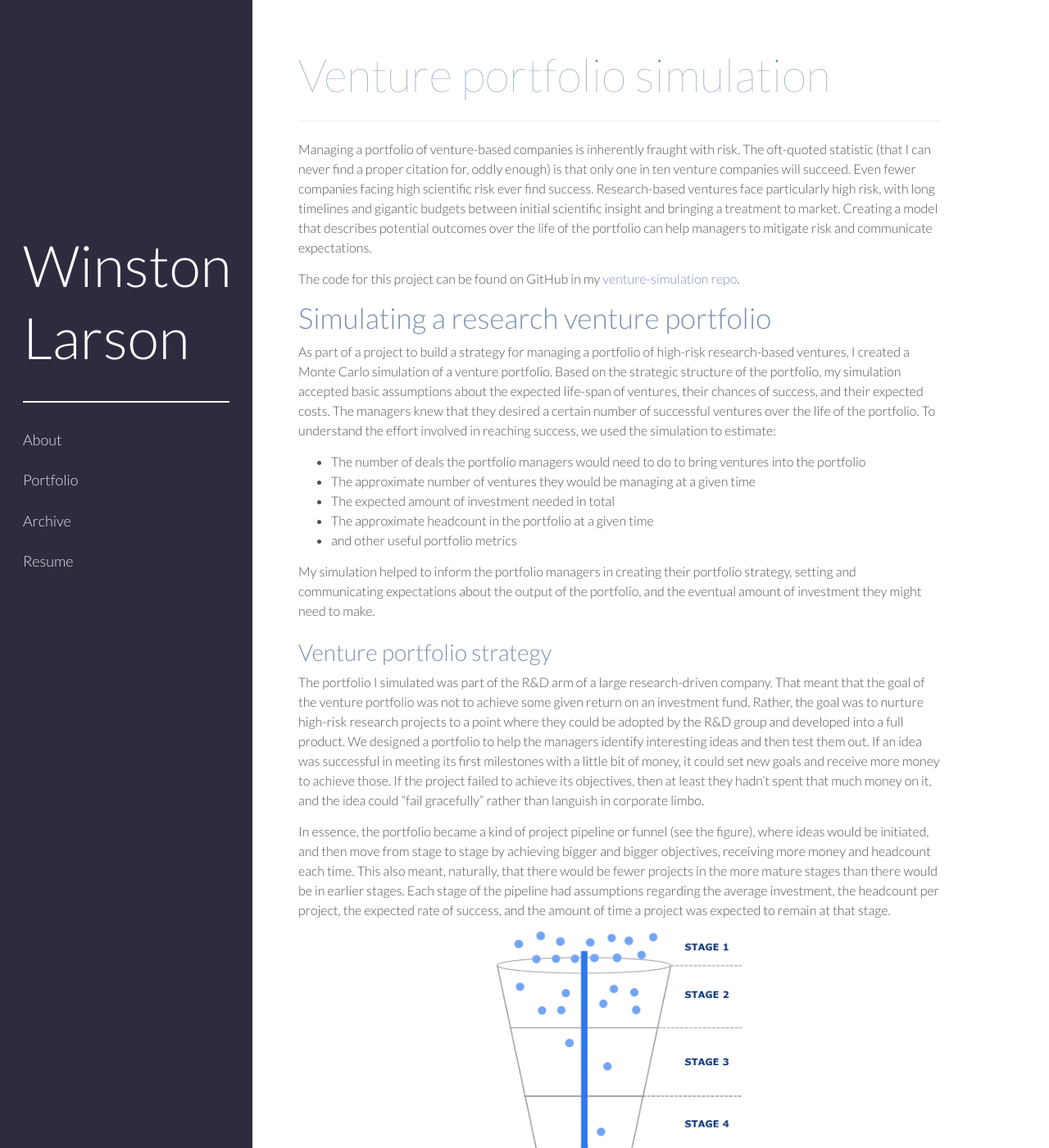
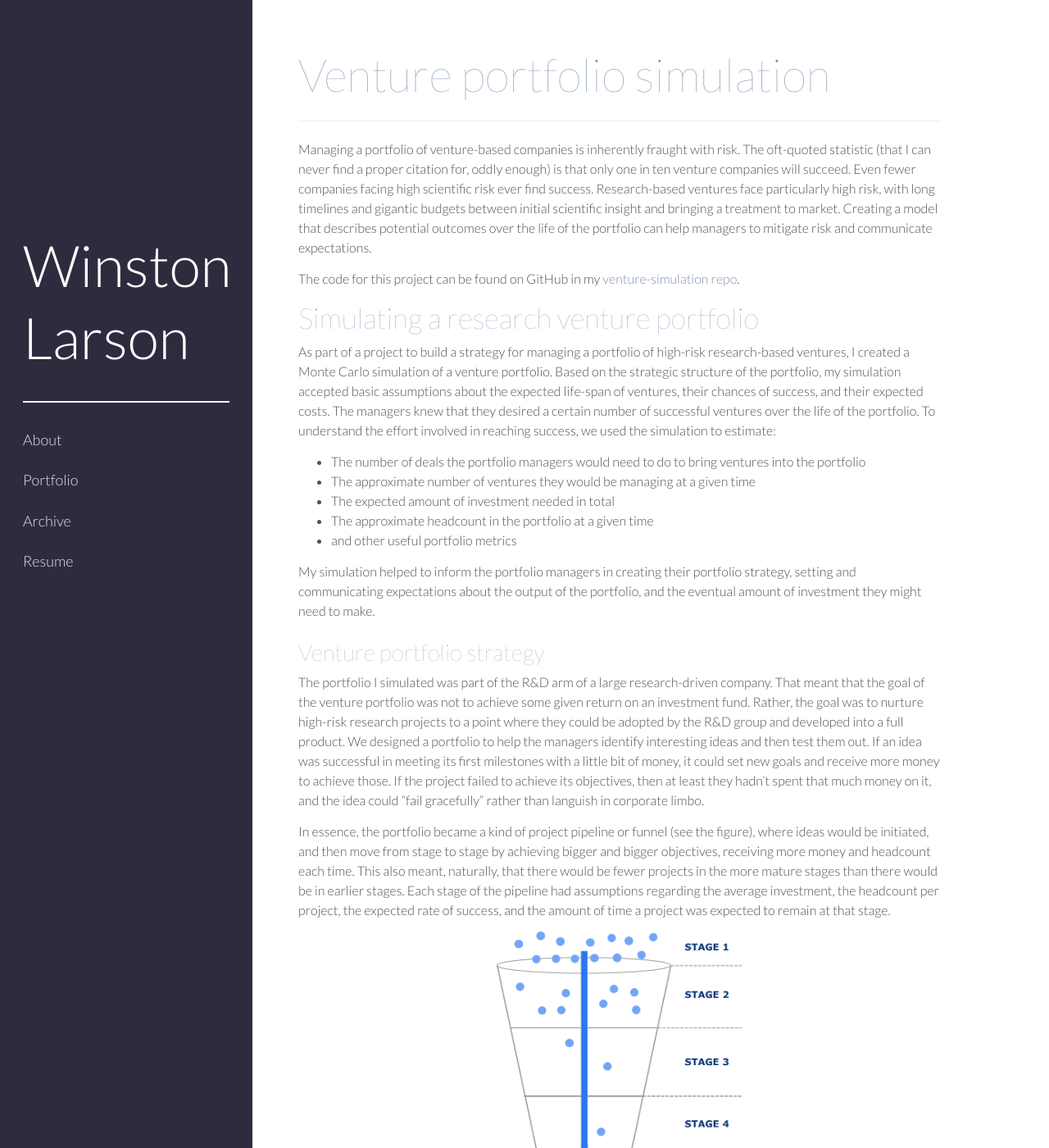
Before and after one commit to winstonlarson/old_website, a Jekyll site: the page built from venture-simulation.md, in a window 1280 px wide and 1400 px high. Shown: the whole window at 82% size. Built offline with Jekyll 4.4.1, drawn with Linux system fonts in a browser that asks for light colours; some web fonts are replaced.

Commit message:
header weight

```diff
--- a/public/css/hyde.css
+++ b/public/css/hyde.css
@@ -38,7 +38,7 @@ html {
 }
 @media (min-width: 48em) {
   h1,h2,h3,h4,h5,h6 {
-    font-weight: 300;
+    font-weight: 100;
   }
 }
 
--- a/public/css/poole.css
+++ b/public/css/poole.css
@@ -83,7 +83,7 @@ a:focus {
 /* Headings */
 h1, h2, h3, h4, h5, h6 {
   margin-bottom: .5rem;
-  font-weight: 100;
+  font-weight: 300;
   line-height: 1.25;
   color: #7B92B0;
   text-rendering: optimizeLegibility;
```
